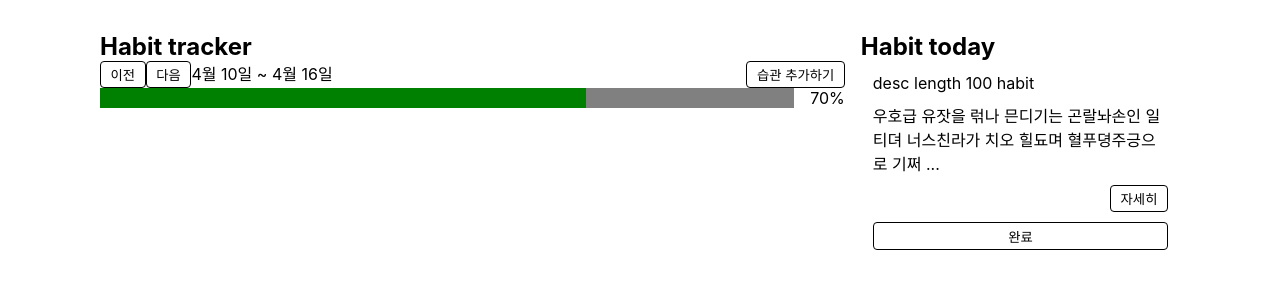
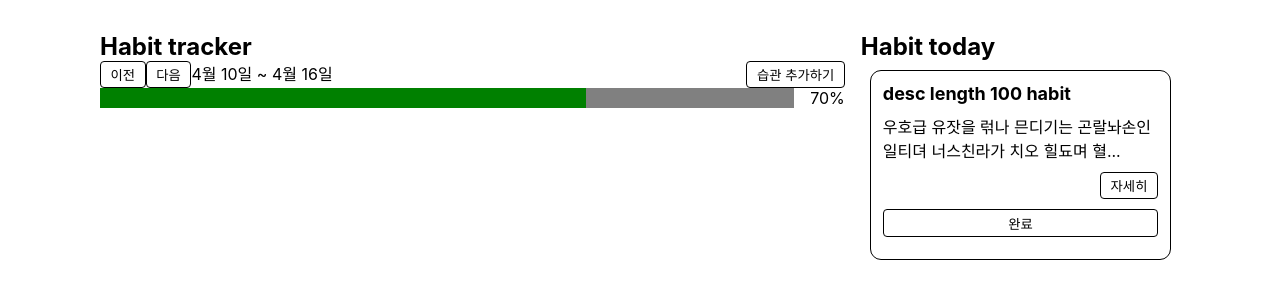
Before and after one commit to wanted-pre-onboarding-side-project/habit-tracker, a React (Create React App) app: page / in a window 1280 px wide. Shown: the top 300 px of the page. Built offline with nearby package versions, Linux system fonts and the light colour scheme.

Commit message:
style: TodayHabits에 스크롤 적용, card 스타일 수정

```diff
--- a/src/App.css
+++ b/src/App.css
@@ -3,11 +3,12 @@
 }
 
 .habit-tracker-app {
+  display: flex;
   width: 1080px;
   height: 100vh;
   margin: 0 auto;
   padding: 2rem 0;
-  display: flex;
+  overflow: hidden;
   gap: 1rem;
 }
 
@@ -17,6 +18,13 @@
 
 .side-container {
   width: calc(100% - var(--main-container-width));
+}
+
+.today-habits-container {
+  height: 100%;
+}
+.today-habits-section-title {
+  padding: 0 10px;
 }
 
 .main-controllers {
@@ -30,15 +38,15 @@
 }
 
 .grid-weekly > * {
-  height: 4rem;
   display: flex;
   justify-content: center;
   align-items: center;
+  height: 4rem;
 }
 
 .grid-weekly > :first-child {
-  overflow: hidden;
   justify-self: flex-start;
   text-overflow: ellipsis;
   white-space: nowrap;
+  overflow: hidden;
 }
--- a/src/components/TodayHabits.css
+++ b/src/components/TodayHabits.css
@@ -1,18 +1,20 @@
 .today-habits {
-  display: flex;
-  flex-direction: column;
-  gap: 1rem;
+  padding: 10px;
+  height: 100%;
+  overflow-y: auto;
 }
 
 .today-habit-card {
-  width: 100%;
-  min-height: 150px;
-  border-radius: 10px;
   display: flex;
-  padding: 12px;
   flex-direction: column;
   justify-content: space-between;
+  width: 100%;
+  min-height: 185px;
+  padding: 12px;
+  margin-bottom: 1rem;
+  border-radius: 10px;
   overflow: hidden;
+  outline: 1px solid black;
 }
 .today-habit-card > * {
   margin-bottom: 10px;
@@ -22,6 +24,11 @@
   background-color: rgba(0, 0, 0, 0.5);
 }
 
+.today-habit-name {
+  font-weight: bold;
+  font-size: 1.125rem;
+}
+
 .today-habit-description-read-more-button {
   align-self: flex-end;
 }
--- a/src/components/TodayHabits.tsx
+++ b/src/components/TodayHabits.tsx
@@ -39,7 +39,7 @@ const TodayHabits = () => {
 
 export default TodayHabits;
 
-const FOLD_CRITERIA_LENGTH = 50;
+const FOLD_CRITERIA_LENGTH = 40;
 
 interface TodayHabitCardProps extends Omit<HabitType, 'days' | 'checks'> {
   isDone: boolean;
```
